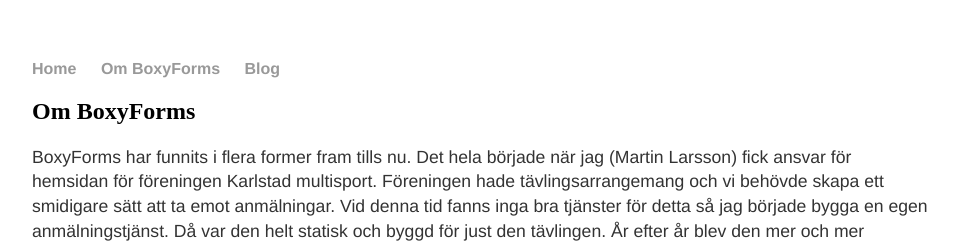
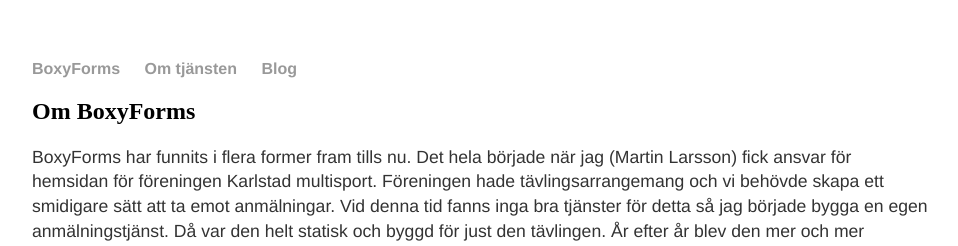
Before and after one commit to martindlarsson/martindlarsson.github.io, a Jekyll site: the page built from about.md, in a window 1280 px wide. Shown: the top 246 px of the page, without its empty margins (160-1118 px from the left). Built offline with Jekyll 4.4.1, drawn with Linux system fonts in a browser that asks for light colours.

Commit message:
Update default.html

```diff
--- a/_layouts/default.html
+++ b/_layouts/default.html
@@ -8,8 +8,8 @@
 		<body>
 			<nav>
 	    		<ul>
-	        		<li><a href="/">Home</a></li>
-		        	<li><a href="/about">Om BoxyForms</a></li>
+	        		<li><a href="/">BoxyForms</a></li>
+		        	<li><a href="/about">Om tjänsten</a></li>
 	        		<li><a href="/blog">Blog</a></li>
 	    		</ul>
 			</nav>
```
